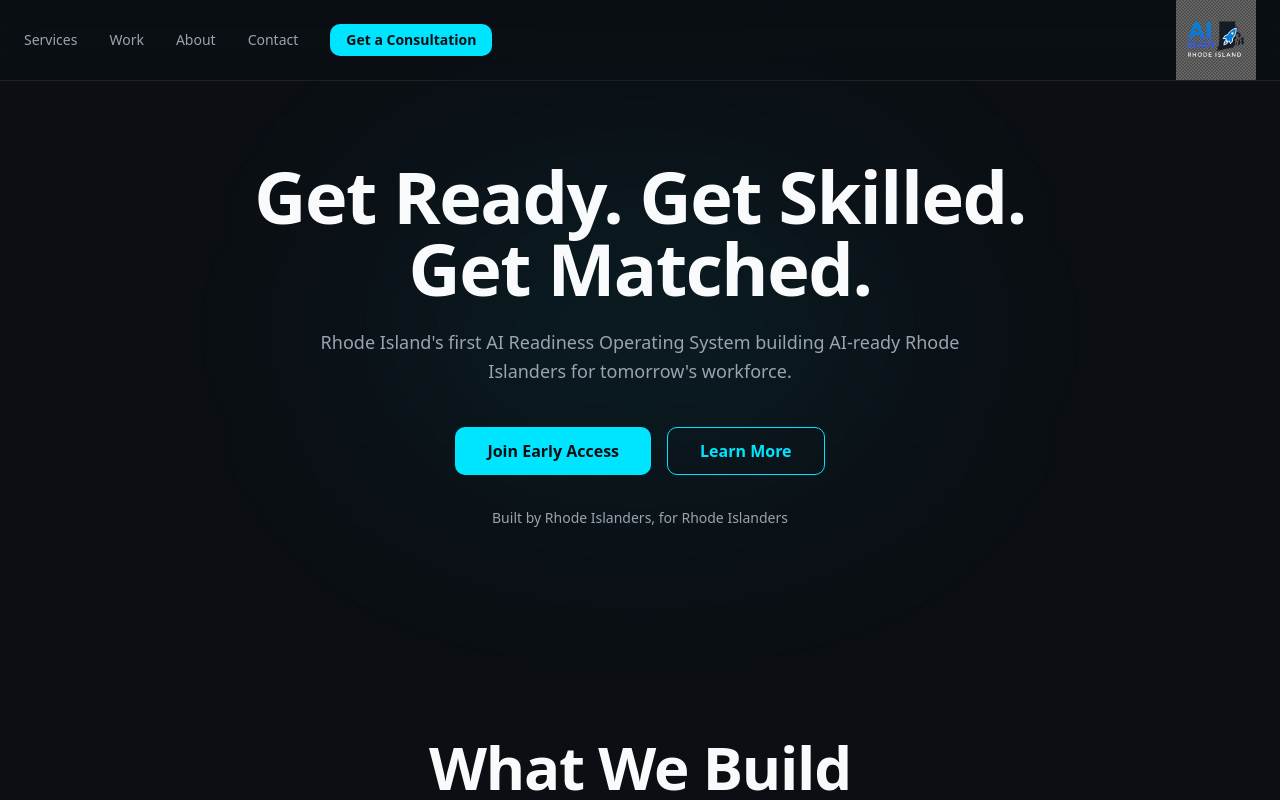
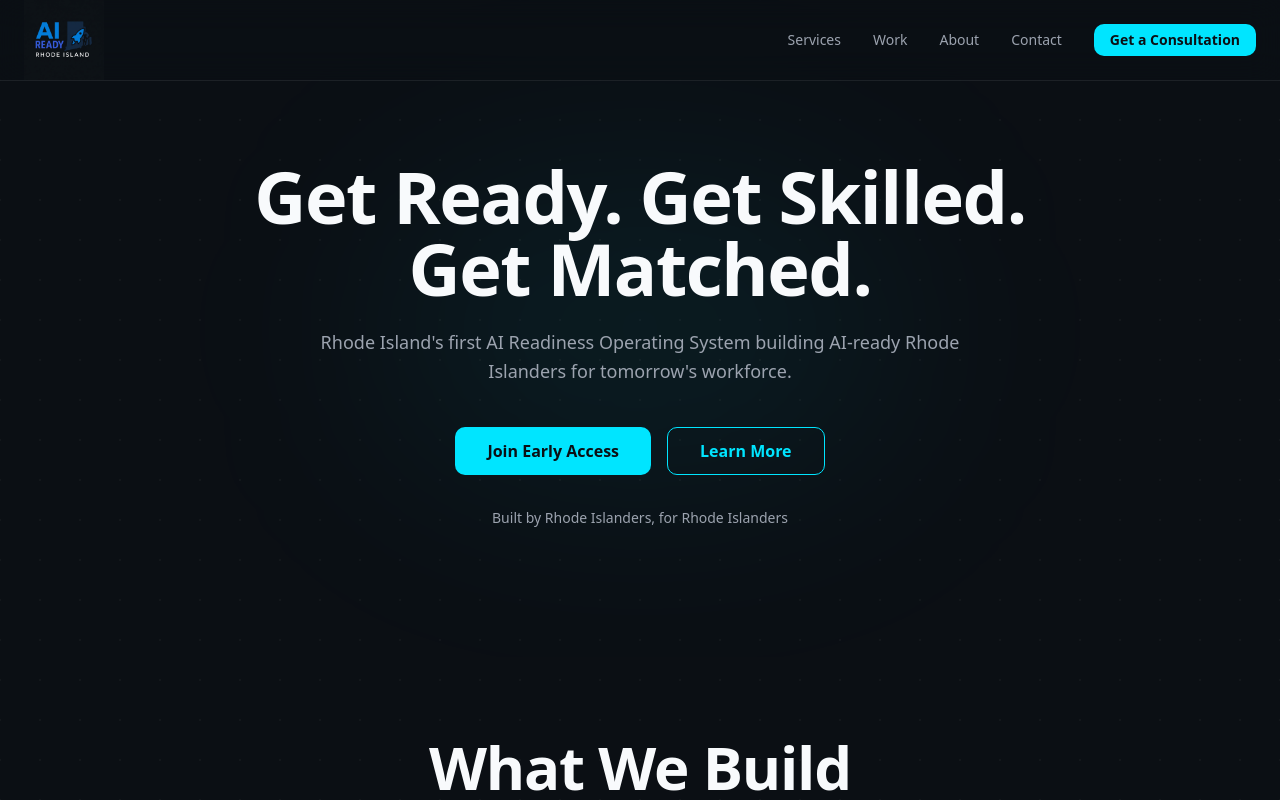
Before and after one commit to amartinez808/AiReadyRI, a Next.js app: page / in a window 1280 px wide. Shown: the top 800 px of the page. Built offline with nearby package versions, Linux system fonts and the light colour scheme.

Commit message:
fix: replace logo with solid background version and ensure proper sizing

```diff
--- a/components/layout/navbar.tsx
+++ b/components/layout/navbar.tsx
@@ -21,6 +21,17 @@ export function Navbar() {
     <nav className="fixed top-0 left-0 right-0 z-50 border-b border-white/8 bg-background/80 backdrop-blur-lg">
       <div className="container mx-auto px-6">
         <div className="flex h-20 items-center justify-between">
+          <Link href="/" className="flex items-center gap-2">
+            <Image
+              src="/images/logo-white.png"
+              alt="AI Ready RI Logo"
+              width={300}
+              height={100}
+              className="h-20 w-auto"
+              priority
+            />
+          </Link>
+
           {/* Desktop Navigation */}
           <div className="hidden items-center gap-8 md:flex">
             {navLinks.map((link) => (
@@ -36,17 +47,6 @@ export function Navbar() {
               <Link href="/contact">Get a Consultation</Link>
             </Button>
           </div>
-
-          <Link href="/" className="flex items-center gap-2">
-            <Image
-              src="/images/logo-white.png"
-              alt="AI Ready RI Logo"
-              width={300}
-              height={100}
-              className="h-20 w-auto"
-              priority
-            />
-          </Link>
 
           {/* Mobile Menu Toggle */}
           <button
```
Also changed, not shown: public/images/logo-white.png.
